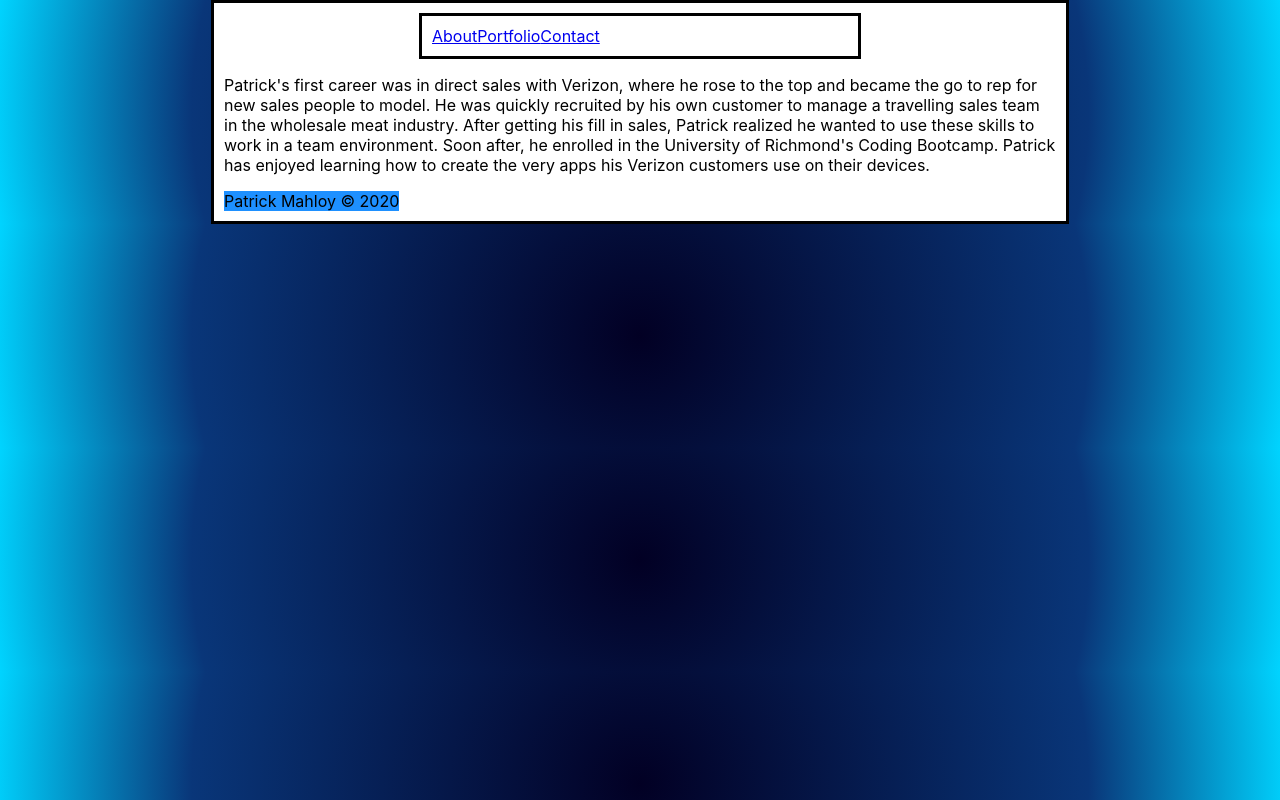
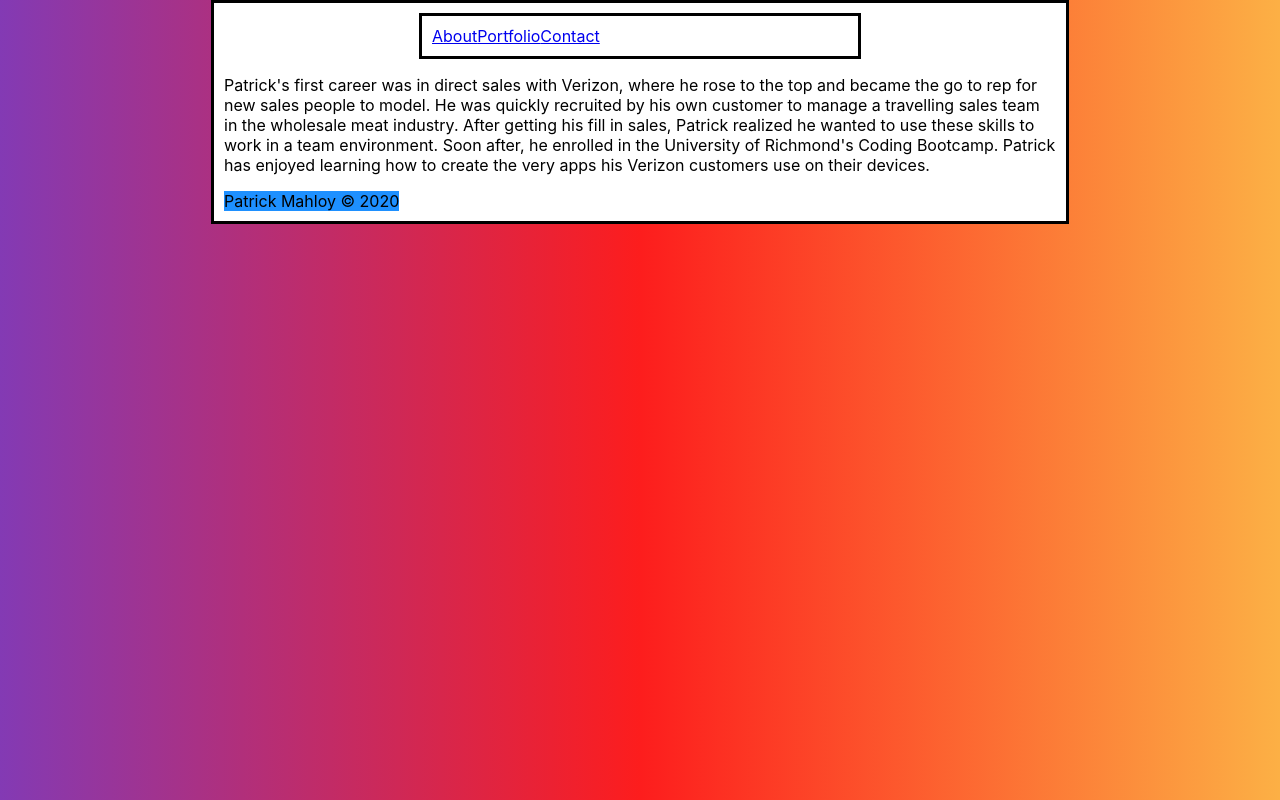
Before and after one commit to ploymahloy/react-portfolio, a React (Create React App) app: page / in a window 1280 px wide. Built offline with nearby package versions, Linux system fonts and the light colour scheme.

Commit message:
better background gradient

```diff
--- a/src/App.css
+++ b/src/App.css
@@ -1,6 +1,6 @@
 html {
-  background: rgb(2,0,36);
-  background: radial-gradient(circle, rgba(2,0,36,1) 0%, rgba(9,54,121,1) 69%, rgba(0,212,255,1) 100%);
+  background: rgb(131,58,180);
+  background: linear-gradient(90deg, rgba(131,58,180,1) 0%, rgba(253,29,29,1) 50%, rgba(252,176,69,1) 100%);
 }
 
 .wrapper {
```
